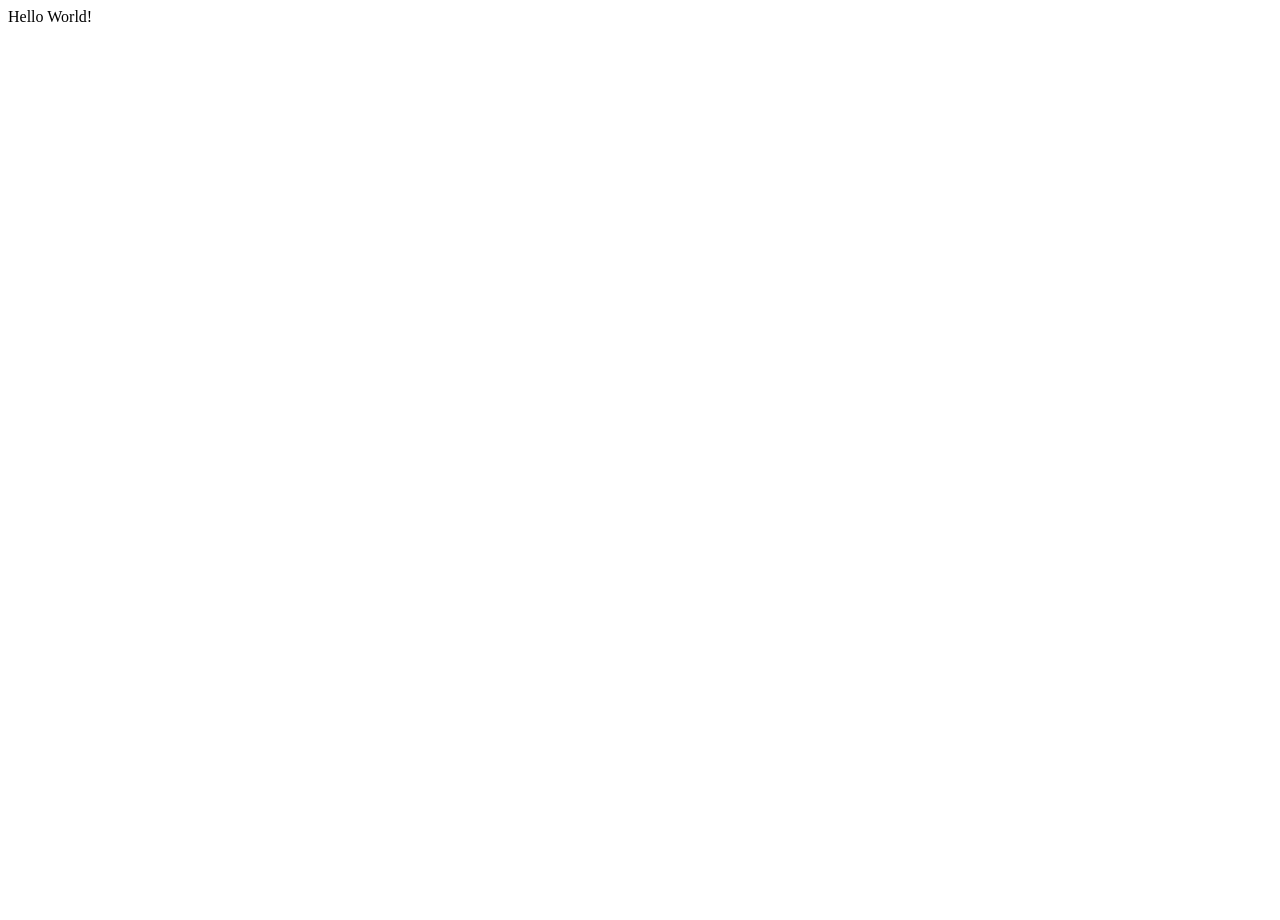
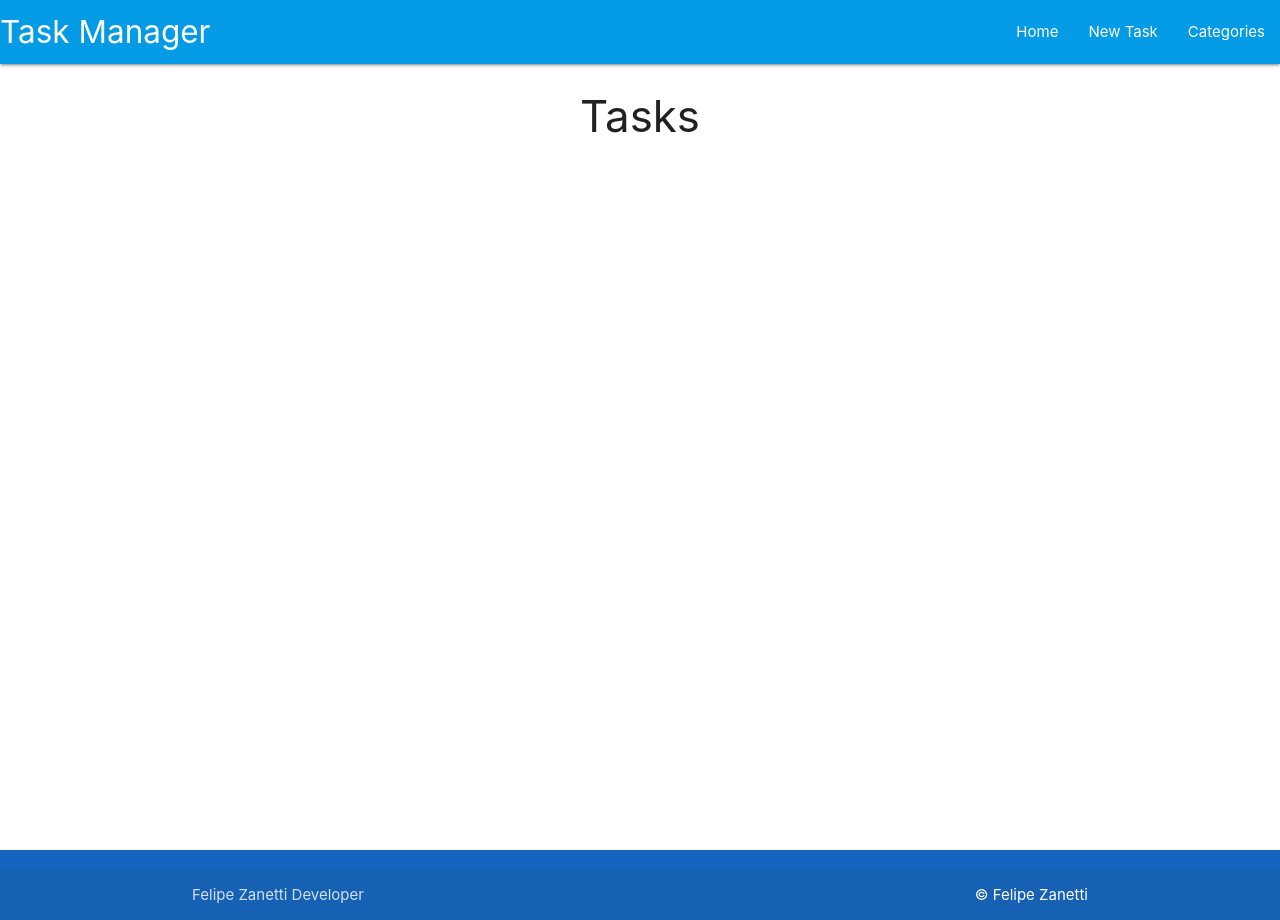
Before and after one commit to zanettiprado/using-sql-materialize, a Flask app: page / in a window 1280 px wide. Before the commit the page is almost empty. Run offline with Flask 3, Linux system fonts and the light colour scheme.

Commit message:
set up templates and tasks

```diff
--- a/taskmanager/routes.py
+++ b/taskmanager/routes.py
@@ -5,4 +5,4 @@ from taskmanager.models import Category, Task
 
 @app.route("/")
 def home():
-    return render_template("base.html")
+    return render_template("tasks.html")
--- /dev/null
+++ b/taskmanager/static/css/style.css
@@ -0,0 +1,9 @@
+body {
+    display: flex;
+    min-height: 100vh;
+    flex-direction: column;
+}
+
+main {
+    flex: 1 0 auto;
+}
--- /dev/null
+++ b/taskmanager/static/script.js
@@ -0,0 +1,5 @@
+document.addEventListener('DOMContentLoaded', function () {
+    // sidenav initialization
+    let sidenav = document.querySelectorAll('.sidenav');
+    M.Sidenav.init(sidenav);
+});
--- a/taskmanager/templates/base.html
+++ b/taskmanager/templates/base.html
@@ -4,9 +4,68 @@
     <meta charset="UTF-8" />
     <meta http-equiv="X-UA-Compatible" content="IE=edge" />
     <meta name="viewport" content="width=device-width, initial-scale=1.0" />
-    <title>Document</title>
+    <link
+      rel="stylesheet"
+      href="https://cdnjs.cloudflare.com/ajax/libs/font-awesome/5.15.3/css/all.min.css"
+      integrity="sha512-iBBXm8fW90+nuLcSKlbmrPcLa0OT92xO1BIsZ+ywDWZCvqsWgccV3gFoRBv0z+8dLJgyAHIhR35VZc2oM/gI1w=="
+      crossorigin="anonymous"
+      referrerpolicy="no-referrer"
+    />
+    <link
+      rel="stylesheet"
+      href="https://cdnjs.cloudflare.com/ajax/libs/materialize/1.0.0/css/materialize.min.css"
+      type="text/css"
+    />
+    <link
+      rel="stylesheet"
+      href="{{ url_for('static', filename='css/style.css') }}"
+      type="text/css"
+    />
+    <title>Task Manager</title>
   </head>
+
   <body>
-    Hello World!
+    <header>
+      <!-- top navbar -->
+      <nav class="light-blue darken-1">
+        <div class="nav-wrapper">
+          <a href="{{ url_for('home') }}" class="brand-logo">Task Manager</a>
+          <a href="#" data-target="mobile-demo" class="sidenav-trigger"
+            ><i class="fas fa-bars"></i
+          ></a>
+          <ul class="right hide-on-med-and-down">
+            <li><a href="{{ url_for('home') }}">Home</a></li>
+            <li><a href="">New Task</a></li>
+            <li><a href="">Categories</a></li>
+          </ul>
+        </div>
+      </nav>
+
+      <!-- mobile sidenav -->
+      <ul class="sidenav" id="mobile-demo">
+        <li><a href="{{ url_for('home') }}">Home</a></li>
+        <li><a href="">New Task</a></li>
+        <li><a href="">Categories</a></li>
+      </ul>
+    </header>
+
+    <main class="container">{% block content %} {% endblock %}</main>
+
+    <footer class="page-footer blue darken-3">
+      <div class="footer-copyright">
+        <div class="container">
+          Felipe Zanetti Developer
+          <a
+            class="white-text right"
+            href="https://codeinstitute.net"
+            target="_blank"
+            >&copy; Felipe Zanetti</a
+          >
+        </div>
+      </div>
+    </footer>
+
+    <script src="https://cdnjs.cloudflare.com/ajax/libs/materialize/1.0.0/js/materialize.min.js"></script>
+    <script src="{{ url_for('static', filename='js/script.js') }}"></script>
   </body>
 </html>
--- /dev/null
+++ b/taskmanager/templates/tasks.html
@@ -0,0 +1,5 @@
+{% extends "base.html" %}
+{% block content%}
+
+<h3 class="light-blut-text text-darken-4 center-align">Tasks</h3>
+{%endblock%}
```
